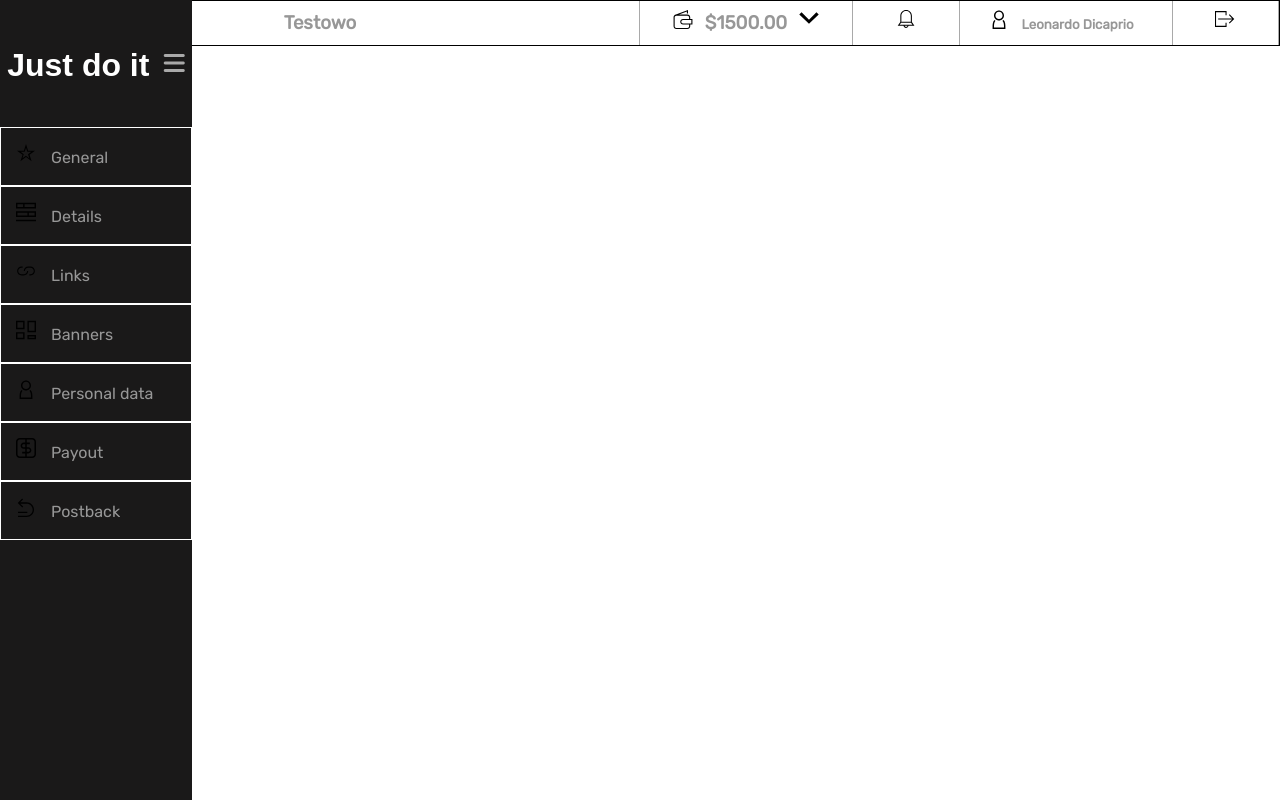
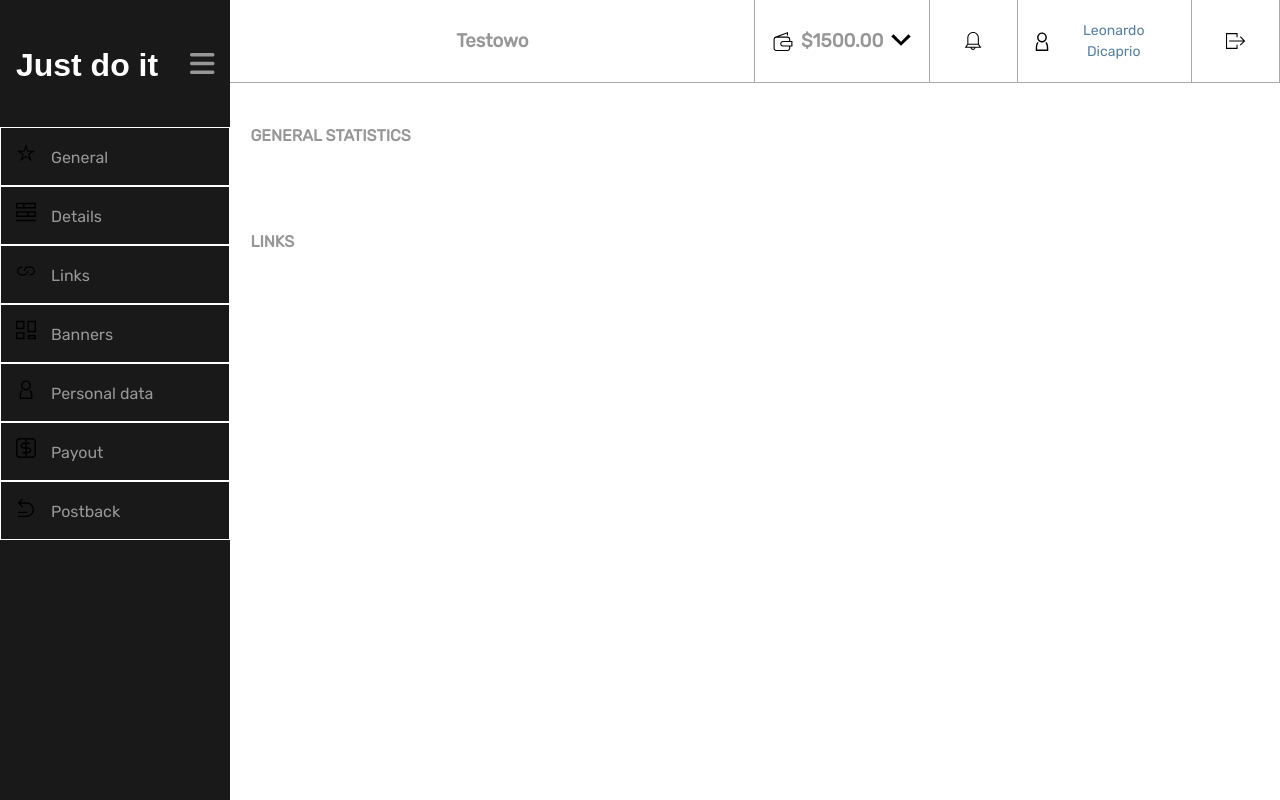
Before and after one commit to tomecky1/solo-project, a website: page index.html in a window 1280 px wide. Drawn offline with Linux system fonts and the light colour scheme; a web font is replaced by a local one.

Commit message:
Fix grid and sidebar menu

```diff
--- a/index.html
+++ b/index.html
@@ -27,40 +27,45 @@
         <li><img class="icon" src="images/icons/details.svg"><a href="#">Details</a></li>
         <li><img class="icon" src="images/icons/links.svg"><a href="#">Links</a></li>
         <li><img class="icon" src="images/icons/banners.svg"><a href="#">Banners</a></li>
-        <li><img class="icon" src="images/icons/personaldata.svg" style="filter: brightness(0.5);"><a href="#">Personal data</a></li>
+        <li><img class="icon" src="images/icons/personaldata.svg"><a href="#">Personal data</a></li>
         <li><img class="icon" src="images/icons/payout.svg"><a href="#">Payout</a></li>
         <li><img class="icon" src="images/icons/postback.svg"><a href="#">Postback</a></li>
       </ul>
-
     </div>
   </nav>
   <section class="top-bar">
-    <div class="container-fluid border ">
-      <div class="row">
-        <div class="col-md-6 py-2 frame justify-content-center align-items-center">
+    <div class="container-fluid">
+      <div class="d-flex row bd-highlight">
+        <div class="d-flex col-md-6 py-2 frame justify-content-center align-items-center bd-highlight">
           <h3>Testowo</h3>
-
         </div>
-        <div class="col-md-2 py-2 frame justify-content-center align-items-center">
+        <div class="d-flex col-md-2 py-2 frame justify-content-center align-items-center bd-highlight">
           <img class="top-bar-image" src="images/icons/wallet.svg">
           <h3 class="px-2">$1500.00</h3>
           <img class="top-bar-image" src="images/icons/arrow-down-small.svg">
         </div>
-        <div class="col-md-1 py-2 frame justify-content-center align-items-center">
+        <div class="d-flex col-md-1 py-2 frame justify-content-center align-items-center bd-highlight">
           <img class="top-bar-image" src="images/icons/notification.svg">
-
         </div>
-        <div class="col-md-2 py-2 frame justify-content-center align-items-center">
+        <div class="d-flex col-md-2 py-2 frame justify-content-center align-items-center bd-highlight">
           <img class="top-bar-image" src="images/icons/personaldata.svg">
-          <h5 class="px-2">Leonardo Dicaprio</h5>
-
+          <span class="username px-2">Leonardo Dicaprio</span>
         </div>
-        <div class="col-md-1 py-2 frame justify-content-center align-items-center">
+        <div class="d-flex col-md-1 py-2 frame justify-content-center align-items-center bd-highlight">
           <img class="top-bar-image" src="images/icons/quit.svg">
-
         </div>
       </div>
     </div>
   </section>
+  <section class="general">
+    <div class="container">
+      <h4>GENERAL STATISTICS</h4>
+    </div>
+  </section>
+  <section class="links">
+    <div class="container">
+      <h4>LINKS</h4>
+    </div>
+  </section>
 </body>
 </html>
--- a/sass/style.scss
+++ b/sass/style.scss
@@ -11,7 +11,7 @@
 /* Pages / Views */
 // @import "pages/registration";
 
-/*Gloabal*/
+/*Global*/
 *, *::after, *::before {
     box-sizing: border-box;
 }
@@ -26,12 +26,16 @@ body {
     max-width: 1140px;
     padding: 20px 20px;
     margin: 0 auto;
+    overflow: hidden;
 }
+
+/*Navigation*/
 .navigation-sidebar {
     height: 100vh;
-    width: 15%;
+    width: 18%;
     padding: 20px 0;
     position: fixed;
+    overflow: hidden;
     background-color: rgb(26, 25, 25);
 }
 .navigation-sidebar-wrapper {
@@ -44,9 +48,12 @@ body {
     color: white;
     font-family: $brand-font;
 }
+.general, .links, .top-bar {
+    margin-left: 18%;
+}
 i, fas fa-bars {
-    color: darkgray;
-    font-size: 24px;
+    color: #979797;
+    font-size: 28px;
 }
 .navigation-sidebar-menu ul {
     padding-left: 0;
@@ -62,34 +69,37 @@ i, fas fa-bars {
         color: $paragraph-color;
         padding: 20px 15px;
     }
-
 }
 .navigation-sidebar-menu ul li:hover{
     background: #979797;
-
+    a{
+        color: #F5F5F2;
+    }
 }
-a:hover {
-    color: white;
-}
-
 .icon {
     filter: brightness(0.5);
     margin-left: 15px;
     height: 20px;
     width: 20px;
+    background-position: center center;
+    background-attachment: fixed;
 
-}
-.top-bar {
-    border: black 1px solid;
 }
 .top-bar-image {
     width: 20px;
     height: 20px;
 }
-h3,h5 {
+h3 {
     display: inline;
+    color: $paragraph-color;
+}
+.username {
+    color: #56819F;
+    font-family: $paragraph-font;
+    font-size: 14px;
 }
 .frame {
     border-right: darkgray 1px solid;
+    border-bottom: darkgray 1px solid;
     text-align: center;
 }
```
Also changed, not shown: css/style.css, sass/_normalize.scss (indentation only), 1 other file.
